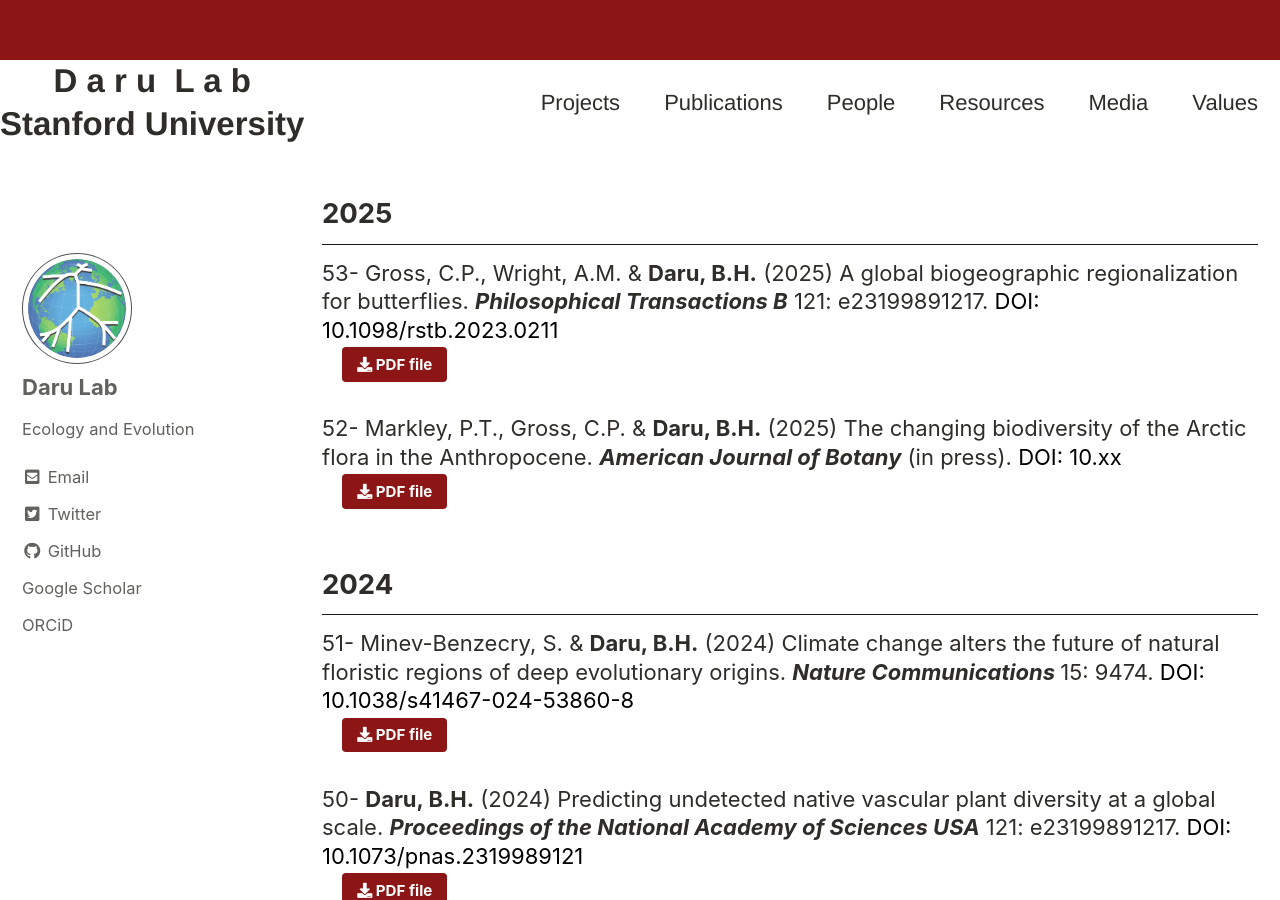
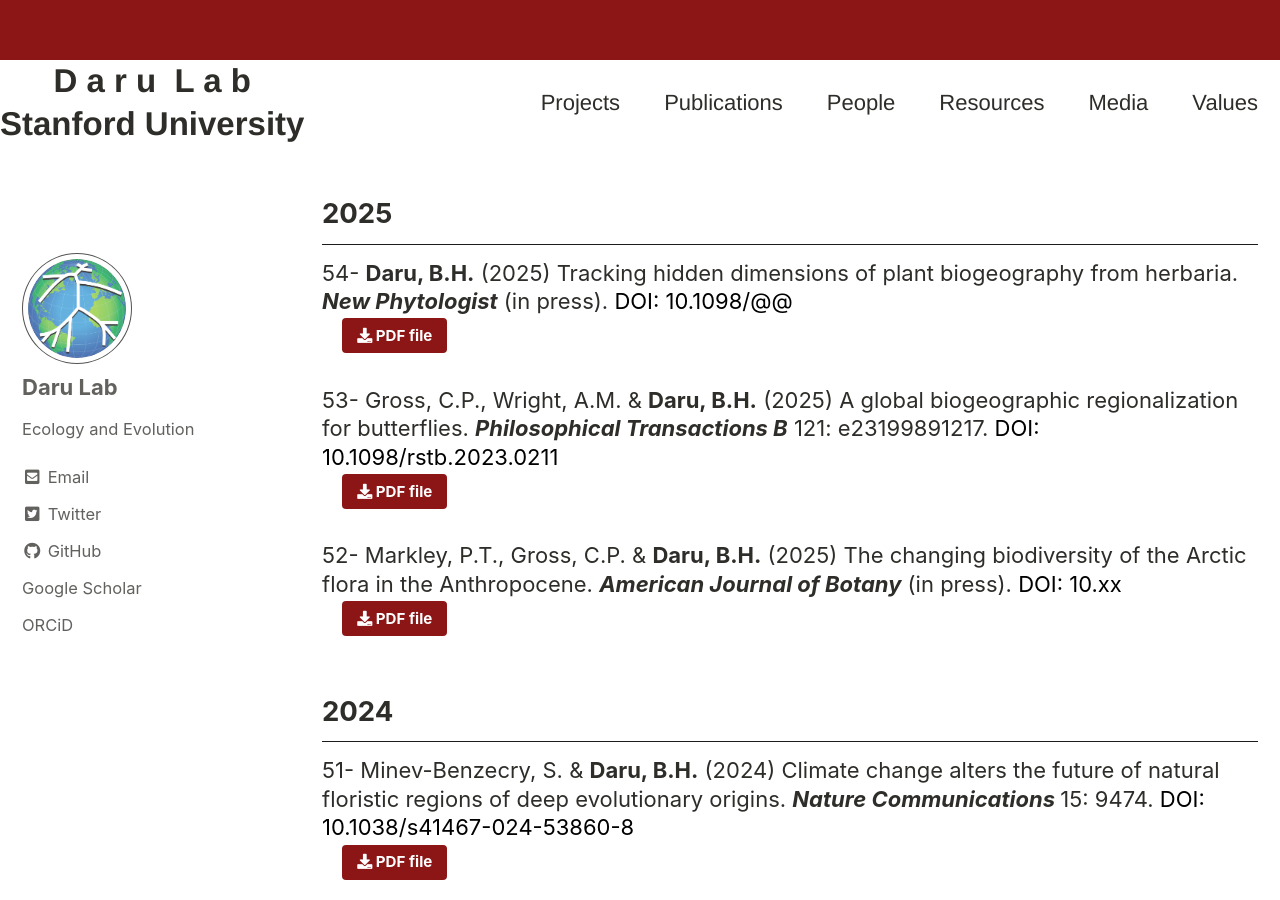
Before and after one commit to darunabas/darulab.github.io, a Jekyll site: the page built from _pages/publications.html, in a window 1280 px wide and 900 px high, scrolled down 314 px. Built offline with Jekyll 4.4.1, drawn with Linux system fonts in a browser that asks for light colours; cached includes are drawn as plain includes; comment, search, counter and statistics services are not loaded.

Commit message:
updated pubs

```diff
--- a/_pages/publications.html
+++ b/_pages/publications.html
@@ -19,6 +19,19 @@
 
 
 <h2>2025</h2>
+
+<p>
+  54- <strong>Daru, B.H.</strong> (2025) Tracking hidden dimensions of plant biogeography from herbaria. <em><strong>New Phytologist</strong></em> (in press). <a href="https://doi.org/10.1098/@@" target="_blank" style="color: black; text-decoration: none;">DOI: 10.1098/@@</a>
+<br>
+</a>
+<span style="display: inline-flex; align-items: center; gap: 10px; margin-top: 0;">
+  <a class="__dimensions_badge_embed__" data-doi="10.1098/@@" data-legend="hover-bottom" data-style="large_rectangle" data-link-target="_blank"></a>
+  <a class='altmetric-embed' data-badge-popover='bottom' data-badge-type='1' data-doi="10.1098/rstb.2023.0211" data-link-target="_blank"></a>
+  <a href="https://royalsocietypublishing.org/doi/pdf/10.1098/@@" class="btn btn--small btn--primary" style="background-color:#8C1515; color:#ffffff" target="_blank">
+    <i class="fa fa-download" aria-hidden="true"></i> PDF file
+  </a>
+</span>
+</p>
 
 <p>
   53- Gross, C.P., Wright, A.M. & <strong>Daru, B.H.</strong> (2025) A global biogeographic regionalization for butterflies. <em><strong>Philosophical Transactions B</strong></em> 121: e23199891217. <a href="https://doi.org/10.1098/rstb.2023.0211" target="_blank" style="color: black; text-decoration: none;">DOI: 10.1098/rstb.2023.0211</a>
```
